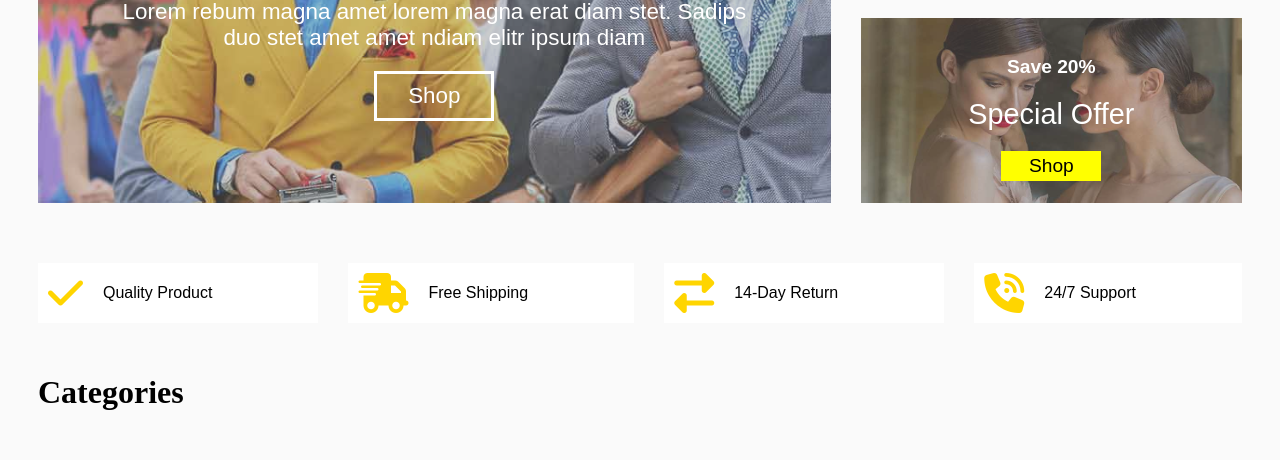
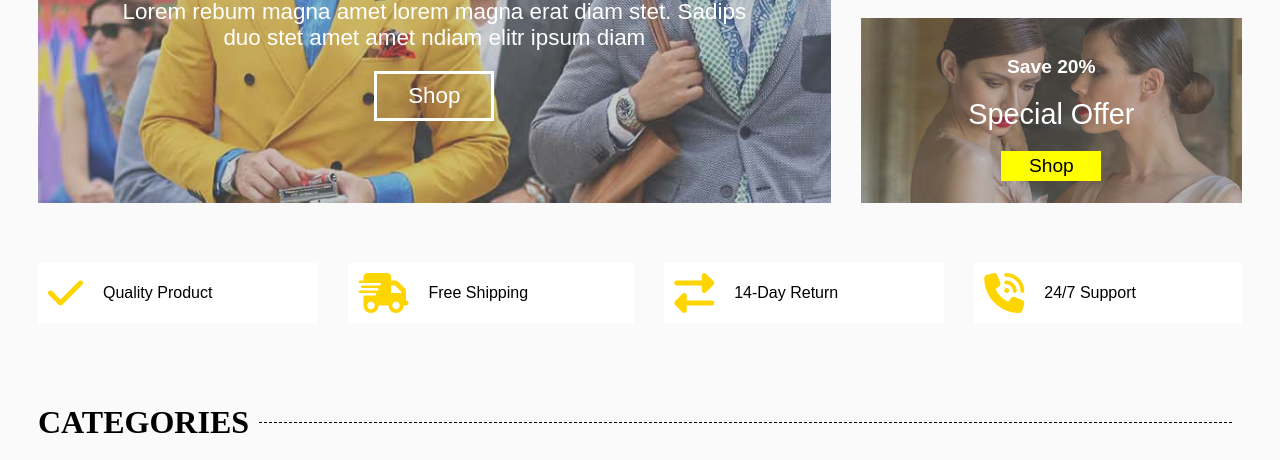
Before and after one commit to mostafa-abuelkhair/online_shop, a plain HTML site: page index.html in a window 1280 px wide. Shown: the part 445-905 px from the top of the page. Drawn offline with Linux system fonts and the light colour scheme.

Commit message:
add dashed header

```diff
--- a/css/categories.css
+++ b/css/categories.css
@@ -3,10 +3,6 @@
     display: grid;
     grid-template-columns: auto auto auto  auto;
     gap: 20px;
-}
-
-.catheader{
-    margin-left: 30px;
 }
 
 .categories .cat{
--- a/css/main.css
+++ b/css/main.css
@@ -71,3 +71,17 @@ color: yellow;
 }
 
 .f-right{float:right;}
+
+.header-dashed{
+  padding: 30px;
+  display: flex;
+  align-items:center;
+}
+
+.header-dashed div{
+  border-top: dashed;
+  margin: 10px;
+  width: 100%;
+  height: 0px;
+  border-width: 1px;
+}
--- a/index.html
+++ b/index.html
@@ -193,7 +193,7 @@
 
         </section>
 
-        <h1 class="catheader">Categories</h1>
+        <div class="header-dashed"><h1>CATEGORIES</h1><div></div></div>
 
         <section class="categories">
 
```
